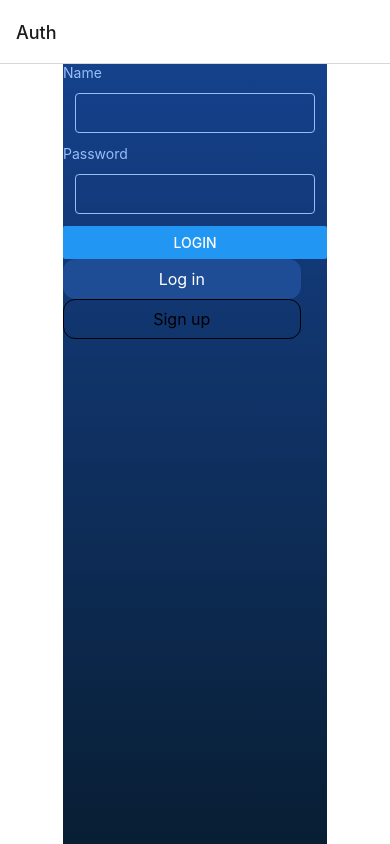
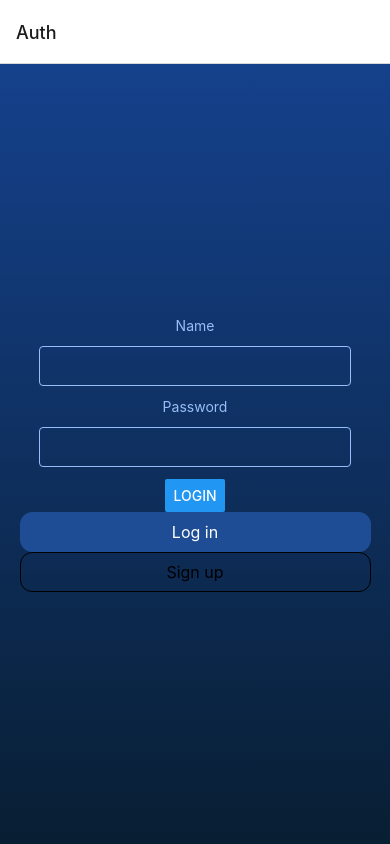
Before and after one commit to AJTJ/free-app, a React Native app: screen /Auth in a window 390 px wide. Built offline with nearby package versions, Linux system fonts and the light colour scheme.

Commit message:
full width

```diff
--- a/pages/Auth/auth.tsx
+++ b/pages/Auth/auth.tsx
@@ -10,7 +10,6 @@ import { LinearGradient } from "expo-linear-gradient";
 
 // NAVIGATING WITH NAVIGATION
 // navigation.goBack()
-
 // TODO: what is the navigation type
 export function Auth({ navigation }: { navigation: any }) {
   type FormData = {
@@ -98,6 +97,9 @@ export function Auth({ navigation }: { navigation: any }) {
 const styles = StyleSheet.create({
   gradient: {
     flex: 1,
+    alignItems: "center",
+    justifyContent: "center",
+    width: "100%",
   },
   button: {
     alignItems: "center",
```
